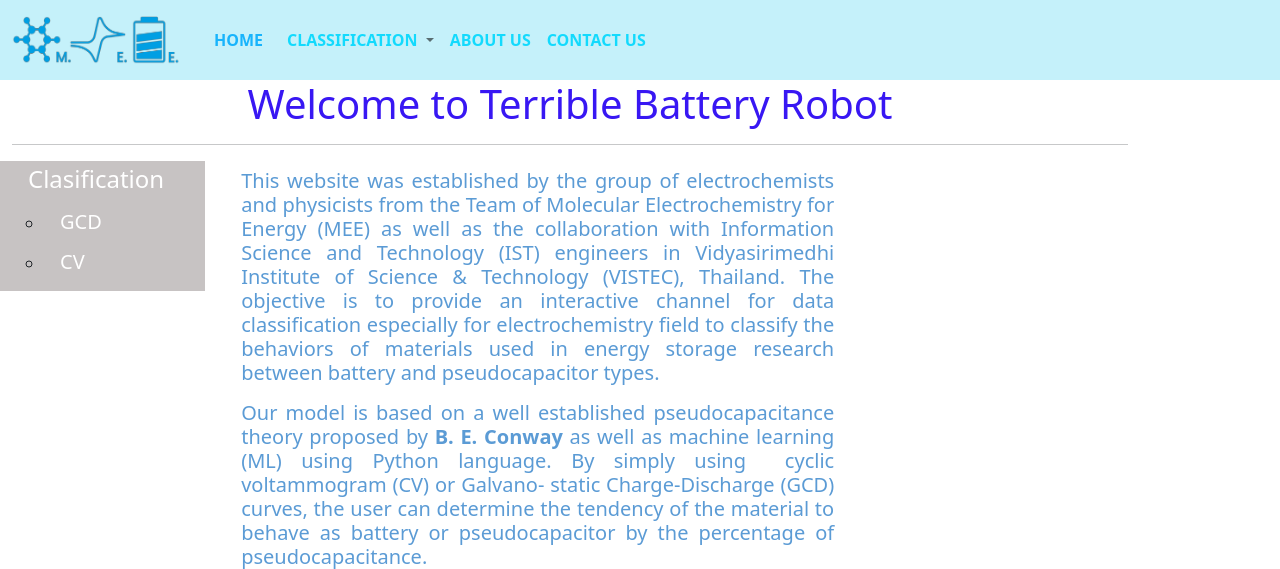
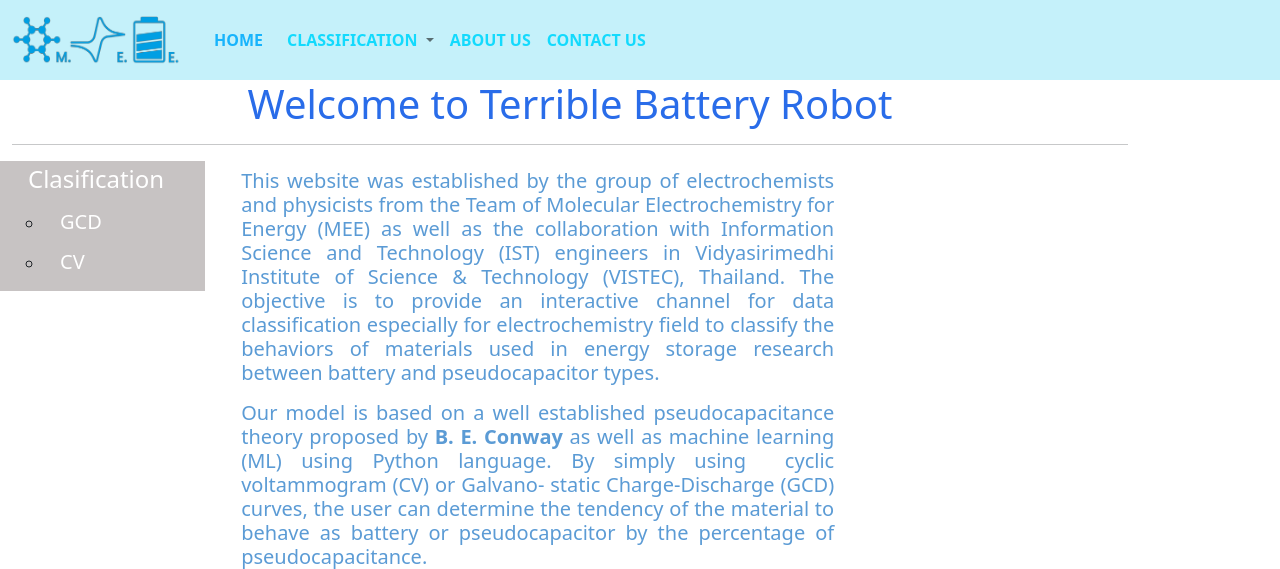
Before and after one commit to Konthee/MEE-TB-Robot.github.io, a Flask app: page / in a window 1280 px wide. Shown: the top 569 px of the page. Run offline with Flask 2, Linux system fonts and the light colour scheme.

Commit message:
Add files via upload

```diff
--- a/templates/index.html
+++ b/templates/index.html
@@ -15,7 +15,7 @@
         -->
         <div class="text-center">
 
-            <h1 style="color:rgb(56, 23, 243)" class="text-center">Welcome to Terrible Battery Robot</h1>
+            <h1 style="color:rgb(41, 108, 233)" class="text-center">Welcome to Terrible Battery Robot</h1>
         </div>
     </div>
 
```
